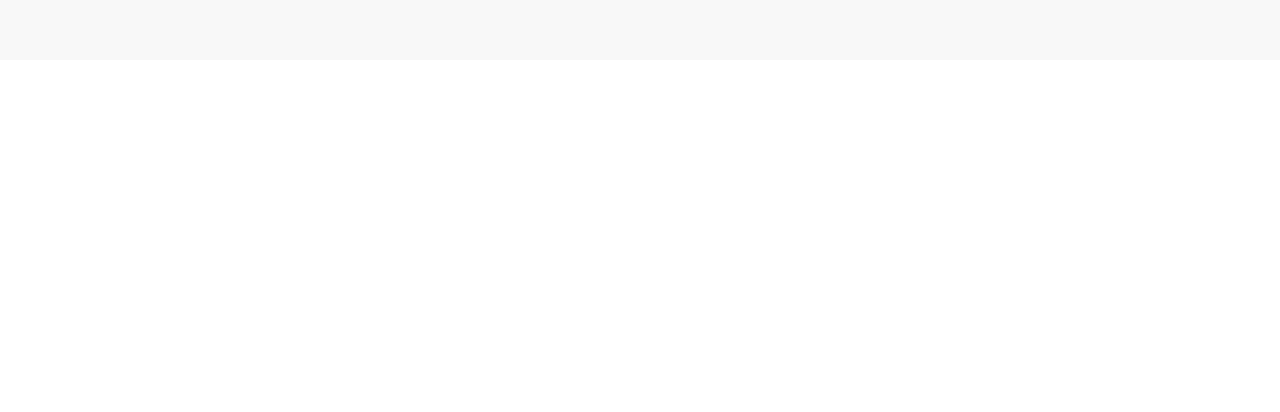
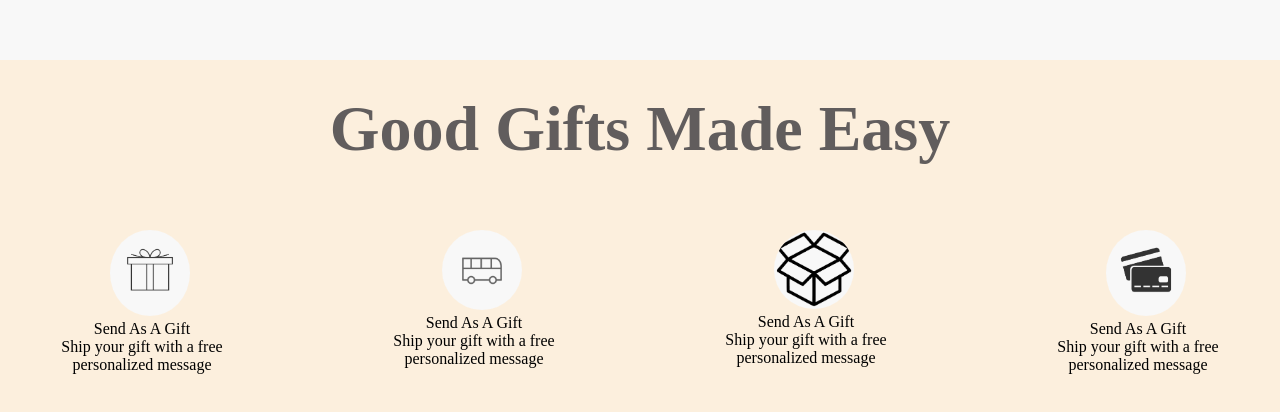
Before and after one commit to Animalia-Android/eCommerce-ClothingShop, a React (Create React App) app: page / in a window 1280 px wide. Shown: the part 1444-1856 px from the top of the page. Before the commit the page ends 1504 px from the top, so only its background shows below. Built offline with nearby package versions, Linux system fonts and the light colour scheme.

Commit message:
added subSection with scss

```diff
--- a/src/App.js
+++ b/src/App.js
@@ -1,7 +1,8 @@
 import "./App.scss";
 import Header from "./components/Header";
-import { Section } from "./components/Section";
+import Section from "./components/Section";
 import SmallSection from "./components/SmallSection";
+import SubSmallSection from "./components/SubSmallSection";
 
 function App() {
   return (
@@ -9,6 +10,7 @@ function App() {
       <Header />
       <Section />
       <SmallSection />
+      <SubSmallSection />
     </div>
   );
 }
--- a/src/components/Section.js
+++ b/src/components/Section.js
@@ -1,7 +1,7 @@
 import React from "react";
 import "../styles/Section.scss";
 
-export const Section = () => {
+const Section = () => {
   return (
     <section className="main-section">
       <div className="content">
@@ -15,3 +15,5 @@ export const Section = () => {
     </section>
   );
 };
+
+export default Section;
--- /dev/null
+++ b/src/components/SubSmallSection.js
@@ -0,0 +1,52 @@
+import React from "react";
+import "../styles/SubSmallSection.scss";
+import gift from "../assets/gift.png";
+import box from "../assets/box.png";
+import bus from "../assets/bus.png";
+import cards from "../assets/cards.png";
+
+const SubSmallSection = () => {
+  return (
+    <section className="main">
+      <div className="center-text">
+        <h1>Good Gifts Made Easy</h1>
+      </div>
+
+      <div className="allExp">
+        <div className="exps">
+          <div className="gift">
+            <img src={gift} alt="" />
+          </div>
+          <p>Send As A Gift</p>
+          <p>Ship your gift with a free personalized message</p>
+        </div>
+
+        <div className="exps">
+          <div className="gift">
+            <img src={bus} alt="" />
+          </div>
+          <p>Send As A Gift</p>
+          <p>Ship your gift with a free personalized message</p>
+        </div>
+
+        <div className="exps">
+          <div className="gift">
+            <img src={box} alt="" />
+          </div>
+          <p>Send As A Gift</p>
+          <p>Ship your gift with a free personalized message</p>
+        </div>
+
+        <div className="exps">
+          <div className="gift">
+            <img src={cards} alt="" />
+          </div>
+          <p>Send As A Gift</p>
+          <p>Ship your gift with a free personalized message</p>
+        </div>
+      </div>
+    </section>
+  );
+};
+
+export default SubSmallSection;
--- /dev/null
+++ b/src/styles/SubSmallSection.scss
@@ -0,0 +1,44 @@
+@import './colors';
+@import './mixins';
+
+.main {
+    width: 100%;
+    padding-bottom: 10rem;
+    background-color: $cream-color;
+}
+
+.center-text {
+    @include flex-center;
+    justify-content: center;
+
+    h1 {
+        color: $gray-color;
+        margin-top: 2rem;
+        font-size: 4rem;
+    }
+}
+
+.allExp {
+    margin-top: 4rem;
+    display: grid;
+    grid-template-columns: repeat(4, 200px);
+    justify-content: space-around;
+    gap: 3rem;
+    text-align: center;
+
+    .exps {
+        align-items: center;
+
+        .gift {
+            align-items: center;
+
+            img {
+                border-radius: 50%;
+                background-color: $main-color;
+                width: 5rem;
+                margin-left: 1rem;
+            }
+        }
+    }
+
+}
```
